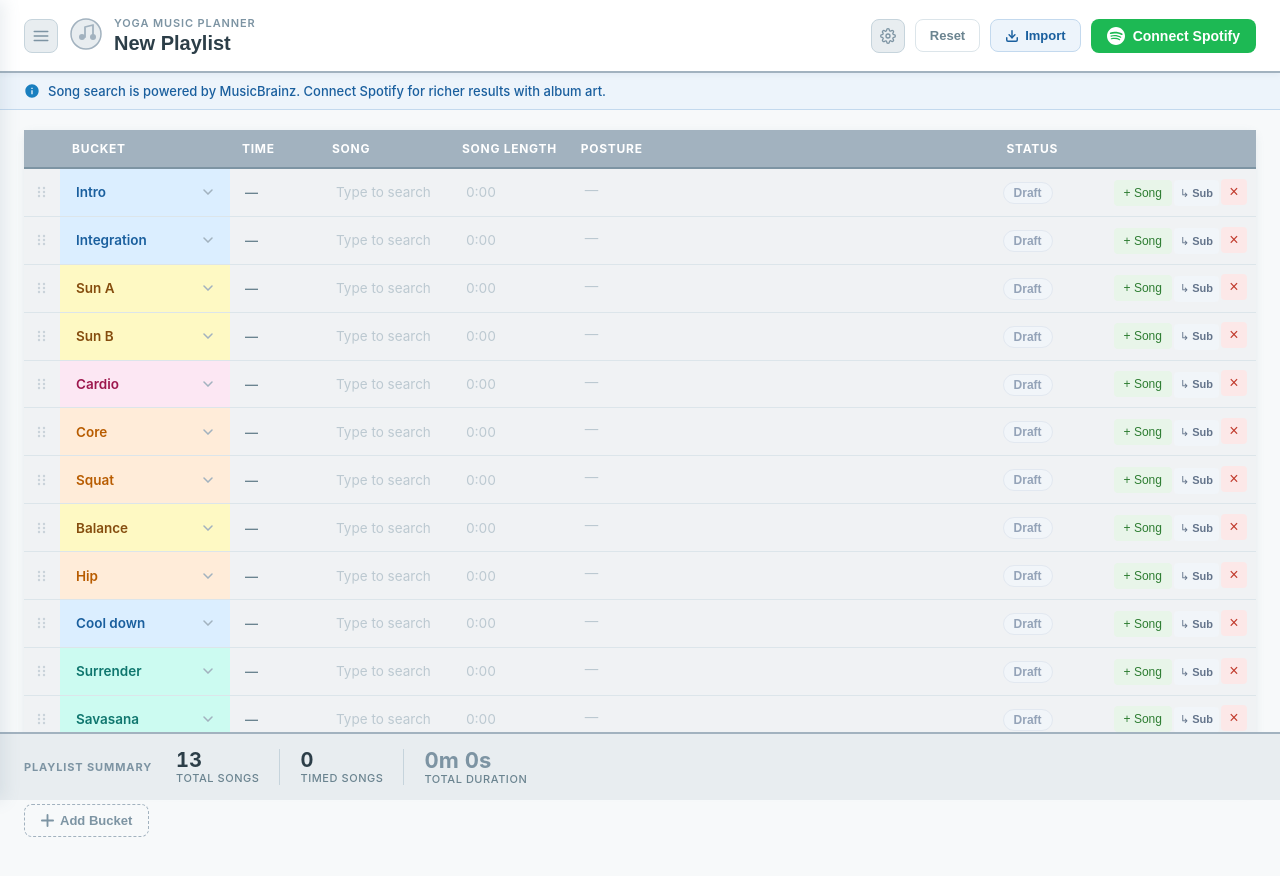
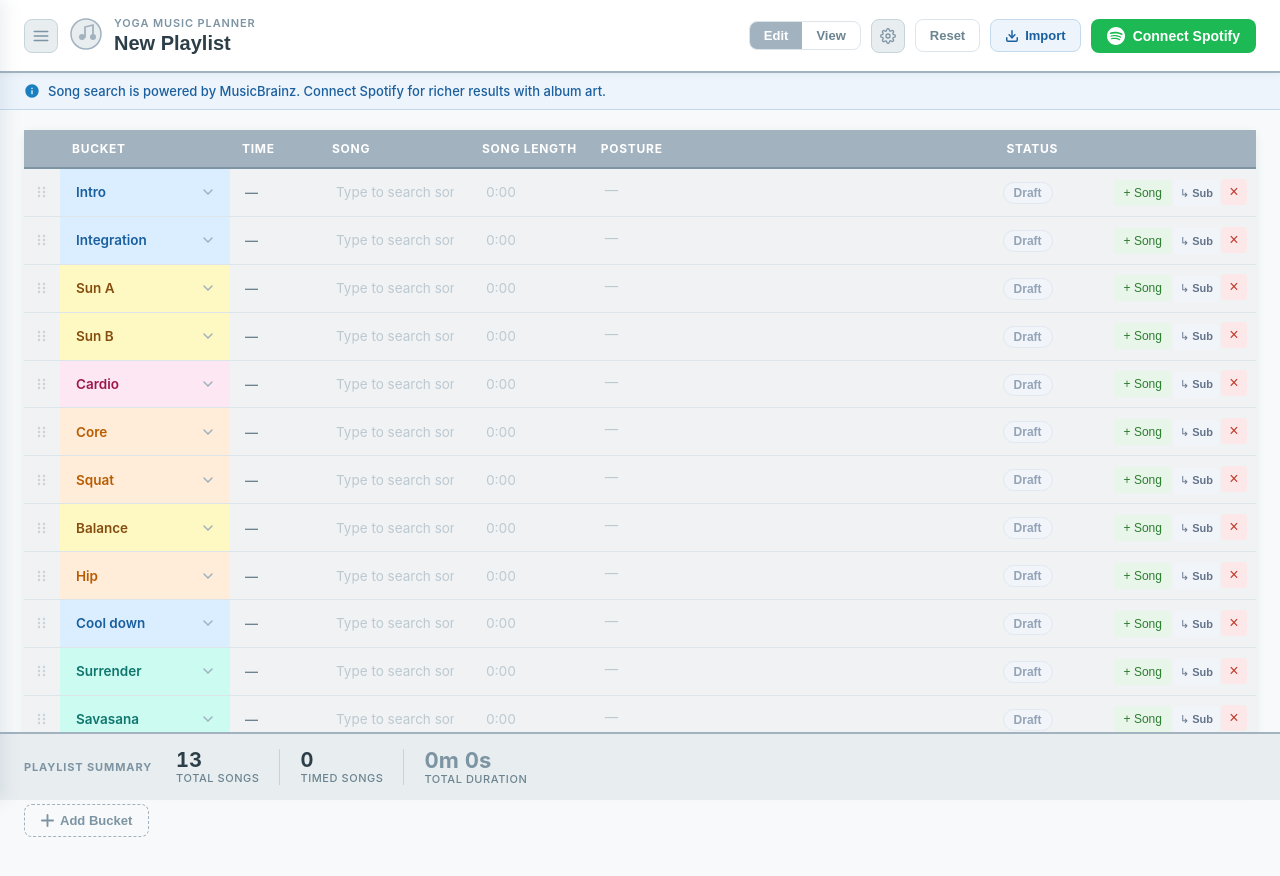
Before and after one commit to ChengWei1010/yoga-playlist-planner, a React (Vite) app: page / in a window 1280 px wide. Shown: the top 876 px of the page. Built offline with nearby package versions, Linux system fonts and the light colour scheme.

Commit message:
Add Edit/View mode toggle and adjust column widths for iPad

```diff
--- a/src/App.css
+++ b/src/App.css
@@ -1205,6 +1205,41 @@ body {
 
 /* ─── iPad / tablet column widths ─── */
 @media (max-width: 1300px) {
-  .th-song { width: 130px; }
-  .th-posture { min-width: 200px; max-width: none; }
+  .th-song { width: 150px; min-width: 150px; max-width: 150px; }
+  .th-posture { width: auto; min-width: 250px; max-width: none; }
 }
+
+/* ─── Edit / View mode toggle ─── */
+.mode-toggle {
+  display: flex;
+  border: 1px solid var(--border);
+  border-radius: var(--radius);
+  overflow: hidden;
+}
+.mode-btn {
+  padding: 6px 14px;
+  font-size: 13px;
+  font-weight: 600;
+  border: none;
+  background: transparent;
+  color: var(--text-muted);
+  cursor: pointer;
+  transition: background 0.15s, color 0.15s;
+}
+.mode-btn:hover { background: var(--brand-xlight); }
+.mode-btn.mode-active {
+  background: var(--brand);
+  color: #fff;
+}
+
+/* ─── View mode cell text ─── */
+.view-cell-text {
+  display: block;
+  padding: 5px 7px;
+  font-size: 13.5px;
+  color: var(--text);
+}
+.view-posture {
+  white-space: pre-wrap;
+  line-height: 1.4;
+}
--- a/src/App.jsx
+++ b/src/App.jsx
@@ -170,6 +170,7 @@ export default function App() {
   const [showBucketModal, setShowBucketModal] = useState(false);
   const [bucketDraft, setBucketDraft] = useState([]);
   const [newBucketName, setNewBucketName] = useState('');
+  const [viewMode, setViewMode] = useState(false);
   const fileInputRef = useRef(null);
   const cloudSaveRef = useRef(null);
 
@@ -493,12 +494,16 @@ export default function App() {
         </div>
 
         <div className="header-right">
+          <div className="mode-toggle">
+            <button className={`mode-btn${!viewMode ? ' mode-active' : ''}`} onClick={() => setViewMode(false)}>Edit</button>
+            <button className={`mode-btn${viewMode ? ' mode-active' : ''}`} onClick={() => setViewMode(true)}>View</button>
+          </div>
           <button className="gear-btn" onClick={handleOpenBucketModal} title="Manage buckets">
             <svg width="16" height="16" viewBox="0 0 24 24" fill="none" stroke="currentColor" strokeWidth="2" strokeLinecap="round" strokeLinejoin="round">
               <circle cx="12" cy="12" r="3"/><path d="M19.4 15a1.65 1.65 0 00.33 1.82l.06.06a2 2 0 010 2.83 2 2 0 01-2.83 0l-.06-.06a1.65 1.65 0 00-1.82-.33 1.65 1.65 0 00-1 1.51V21a2 2 0 01-4 0v-.09A1.65 1.65 0 009 19.4a1.65 1.65 0 00-1.82.33l-.06.06a2 2 0 01-2.83-2.83l.06-.06A1.65 1.65 0 004.68 15a1.65 1.65 0 00-1.51-1H3a2 2 0 010-4h.09A1.65 1.65 0 004.6 9a1.65 1.65 0 00-.33-1.82l-.06-.06a2 2 0 012.83-2.83l.06.06A1.65 1.65 0 009 4.68a1.65 1.65 0 001-1.51V3a2 2 0 014 0v.09a1.65 1.65 0 001 1.51 1.65 1.65 0 001.82-.33l.06-.06a2 2 0 012.83 2.83l-.06.06A1.65 1.65 0 0019.4 9a1.65 1.65 0 001.51 1H21a2 2 0 010 4h-.09a1.65 1.65 0 00-1.51 1z"/>
             </svg>
           </button>
-          <button className="reset-btn" onClick={() => setShowResetConfirm(true)}>Reset</button>
+          {!viewMode && <button className="reset-btn" onClick={() => setShowResetConfirm(true)}>Reset</button>}
           <button className="import-btn" onClick={() => { setShowImportModal(true); setImportError(''); setImportUrl(''); }}>
             <svg width="14" height="14" viewBox="0 0 24 24" fill="none" stroke="currentColor" strokeWidth="2.5" strokeLinecap="round" strokeLinejoin="round">
               <path d="M21 15v4a2 2 0 01-2 2H5a2 2 0 01-2-2v-4"/><polyline points="7 10 12 15 17 10"/><line x1="12" y1="15" x2="12" y2="3"/>
@@ -600,14 +605,14 @@ export default function App() {
           <table className="playlist-table">
             <thead>
               <tr>
-                <th className="th-drag" aria-label="Reorder"></th>
+                {!viewMode && <th className="th-drag" aria-label="Reorder"></th>}
                 <th className="th-bucket">Bucket</th>
                 <th className="th-time">Time</th>
                 <th className="th-song">Song</th>
                 <th className="th-songmin">Song length</th>
                 <th className="th-posture">Posture</th>
-                <th className="th-status">Status</th>
-                <th className="th-actions" aria-label="Actions"></th>
+                {!viewMode && <th className="th-status">Status</th>}
+                {!viewMode && <th className="th-actions" aria-label="Actions"></th>}
               </tr>
             </thead>
             <DndContext
@@ -664,6 +669,7 @@ export default function App() {
                         onDelete={handleDelete}
                         onAddBelow={handleAddBelow}
                         onAddSongToBucket={handleAddSongToBucket}
+                        viewMode={viewMode}
                       />
                     );
                   })}
@@ -671,6 +677,7 @@ export default function App() {
               </SortableContext>
             </DndContext>
           </table>
+          {!viewMode && (
           <div className="table-footer-actions">
             <button className="add-bucket-btn" onClick={handleAddRow}>
               <svg width="13" height="13" viewBox="0 0 14 14" fill="none">
@@ -680,6 +687,7 @@ export default function App() {
               Add Bucket
             </button>
           </div>
+          )}
         </main>
       </div>
 
--- a/src/SortableRow.jsx
+++ b/src/SortableRow.jsx
@@ -10,7 +10,7 @@ const BUCKET_OPTIONS = [
   'Squat', 'Balance', 'Hip', 'Cool down', 'Surrender', 'Savasana', 'Ending',
 ];
 
-export function SortableRow({ row, index, token, isContinuation, parentBucket, bucketTotalTime, bucketOptions, isDraggingList, onUpdate, onDelete, onAddBelow, onAddSongToBucket }) {
+export function SortableRow({ row, index, token, isContinuation, parentBucket, bucketTotalTime, bucketOptions, isDraggingList, onUpdate, onDelete, onAddBelow, onAddSongToBucket, viewMode }) {
   const {
     attributes,
     listeners,
@@ -20,7 +20,6 @@ export function SortableRow({ row, index, token, isContinuation, parentBucket, b
     isDragging,
   } = useSortable({ id: row.id });
 
-  // Use parent bucket for continuation rows
   const activeBucket = isContinuation ? parentBucket : row.bucket;
   const bucketDef = (bucketOptions || []).find(b => b.name === activeBucket);
   const bucketColorDef = bucketDef?.color ? BUCKET_COLORS[bucketDef.color] : null;
@@ -55,15 +54,31 @@ export function SortableRow({ row, index, token, isContinuation, parentBucket, b
       audioRef.current.currentTime = 0;
       setPlaying(false);
     } else {
-      // Stop any other playing audio
       document.querySelectorAll('audio').forEach(a => a.pause());
       audioRef.current.play();
       setPlaying(true);
     }
   }
 
+  const spotifyLink = row.spotifyUri && (
+    <a
+      className="preview-btn"
+      href={`https://open.spotify.com/track/${row.spotifyUri.split(':')[2]}`}
+      target="_blank"
+      rel="noreferrer"
+      title="Open in Spotify"
+    >
+      <svg width="10" height="10" viewBox="0 0 24 24" fill="currentColor">
+        <path d="M12 0C5.4 0 0 5.4 0 12s5.4 12 12 12 12-5.4 12-12S18.66 0 12 0zm5.521 17.34c-.24.359-.66.48-1.021.24-2.82-1.74-6.36-2.101-10.561-1.141-.418.122-.779-.179-.899-.539-.12-.421.18-.78.54-.9 4.56-1.021 8.52-.6 11.64 1.32.42.18.479.659.301 1.02zm1.44-3.3c-.301.42-.841.6-1.262.3-3.239-1.98-8.159-2.58-11.939-1.38-.479.12-1.02-.12-1.14-.6-.12-.48.12-1.021.6-1.141C9.6 9.9 15 10.561 18.72 12.84c.361.181.54.78.241 1.2zm.12-3.36C15.24 8.4 8.82 8.16 5.16 9.301c-.6.179-1.2-.181-1.38-.721-.18-.601.18-1.2.72-1.381 4.26-1.26 11.28-1.02 15.721 1.621.539.3.719 1.02.419 1.56-.299.421-1.02.599-1.559.3z"/>
+      </svg>
+    </a>
+  );
+
   return (
     <tr ref={setNodeRef} style={style} className={`table-row${isContinuation ? ' row-continuation' : ''}`}>
+
+      {/* Drag handle — edit mode only */}
+      {!viewMode && (
         <td className="drag-cell">
           <button
             className="drag-handle"
@@ -82,13 +97,18 @@ export function SortableRow({ row, index, token, isContinuation, parentBucket, b
             </svg>
           </button>
         </td>
+      )}
 
+      {/* Bucket */}
       {isContinuation ? (
         <td className="bucket-cell continuation-cell" style={bucketColorDef ? { background: bucketColorDef.bg } : {}}>
           <span className="continuation-indent">↳</span>
         </td>
       ) : (
         <td className="bucket-cell" style={bucketColorDef ? { background: bucketColorDef.bg } : {}}>
+          {viewMode ? (
+            <span className="view-cell-text" style={bucketColorDef ? { color: bucketColorDef.text, fontWeight: 600 } : {}}>{row.bucket || '—'}</span>
+          ) : (
             <select
               className="cell-input bucket-select"
               value={row.bucket}
@@ -100,29 +120,27 @@ export function SortableRow({ row, index, token, isContinuation, parentBucket, b
                 <option key={opt.name ?? opt} value={opt.name ?? opt}>{opt.name ?? opt}</option>
               ))}
             </select>
+          )}
         </td>
       )}
 
+      {/* Time */}
       <td>
         {isContinuation ? null : (
           <span className="bucket-time-display">{bucketTotalTime || '—'}</span>
         )}
       </td>
+
+      {/* Song */}
       <td className="song-cell">
         <div className="song-cell-inner">
-          {row.spotifyUri && (
-            <a
-              className="preview-btn"
-              href={`https://open.spotify.com/track/${row.spotifyUri.split(':')[2]}`}
-              target="_blank"
-              rel="noreferrer"
-              title="Open in Spotify"
-            >
-              <svg width="10" height="10" viewBox="0 0 24 24" fill="currentColor">
-                <path d="M12 0C5.4 0 0 5.4 0 12s5.4 12 12 12 12-5.4 12-12S18.66 0 12 0zm5.521 17.34c-.24.359-.66.48-1.021.24-2.82-1.74-6.36-2.101-10.561-1.141-.418.122-.779-.179-.899-.539-.12-.421.18-.78.54-.9 4.56-1.021 8.52-.6 11.64 1.32.42.18.479.659.301 1.02zm1.44-3.3c-.301.42-.841.6-1.262.3-3.239-1.98-8.159-2.58-11.939-1.38-.479.12-1.02-.12-1.14-.6-.12-.48.12-1.021.6-1.141C9.6 9.9 15 10.561 18.72 12.84c.361.181.54.78.241 1.2zm.12-3.36C15.24 8.4 8.82 8.16 5.16 9.301c-.6.179-1.2-.181-1.38-.721-.18-.601.18-1.2.72-1.381 4.26-1.26 11.28-1.02 15.721 1.621.539.3.719 1.02.419 1.56-.299.421-1.02.599-1.559.3z"/>
-              </svg>
-            </a>
-          )}
+          {spotifyLink}
+          {viewMode ? (
+            <div>
+              <span className="view-cell-text">{row.song || '—'}</span>
+              {row.trackArtists && <span className="row-artists">{row.trackArtists}</span>}
+            </div>
+          ) : (
             <div className="song-search-wrap">
               <SongSearch
                 value={row.song}
@@ -135,17 +153,29 @@ export function SortableRow({ row, index, token, isContinuation, parentBucket, b
                 <span className="row-artists">{row.trackArtists}</span>
               )}
             </div>
+          )}
         </div>
       </td>
+
+      {/* Song length */}
       <td>
+        {viewMode ? (
+          <span className="view-cell-text">{row.songMin || '—'}</span>
+        ) : (
           <input
             className="cell-input time-input"
             value={row.songMin}
             onChange={e => onUpdate(row.id, 'songMin', e.target.value)}
             placeholder="0:00"
           />
+        )}
       </td>
+
+      {/* Posture */}
       <td>
+        {viewMode ? (
+          <span className="view-cell-text view-posture">{row.posture || '—'}</span>
+        ) : (
           <textarea
             className="cell-input posture-input"
             value={row.posture}
@@ -161,7 +191,11 @@ export function SortableRow({ row, index, token, isContinuation, parentBucket, b
             placeholder="—"
             rows={1}
           />
+        )}
       </td>
+
+      {/* Status — edit mode only */}
+      {!viewMode && (
         <td className="status-cell">
           <button
             className={`status-btn ${row.status === 'confirmed' ? 'status-confirmed' : 'status-draft'}`}
@@ -171,6 +205,10 @@ export function SortableRow({ row, index, token, isContinuation, parentBucket, b
             {row.status === 'confirmed' ? '✓ Ready' : 'Draft'}
           </button>
         </td>
+      )}
+
+      {/* Actions — edit mode only */}
+      {!viewMode && (
         <td className="action-cell">
           {!isContinuation && (
             <button
@@ -193,6 +231,7 @@ export function SortableRow({ row, index, token, isContinuation, parentBucket, b
           >{isContinuation ? '↑ Own' : '↳ Sub'}</button>
           <button className="del-btn" onClick={() => onDelete(row.id)} title="Delete row">×</button>
         </td>
+      )}
     </tr>
   );
 }
```
Lines whose indentation alone changed are shown as unchanged.
